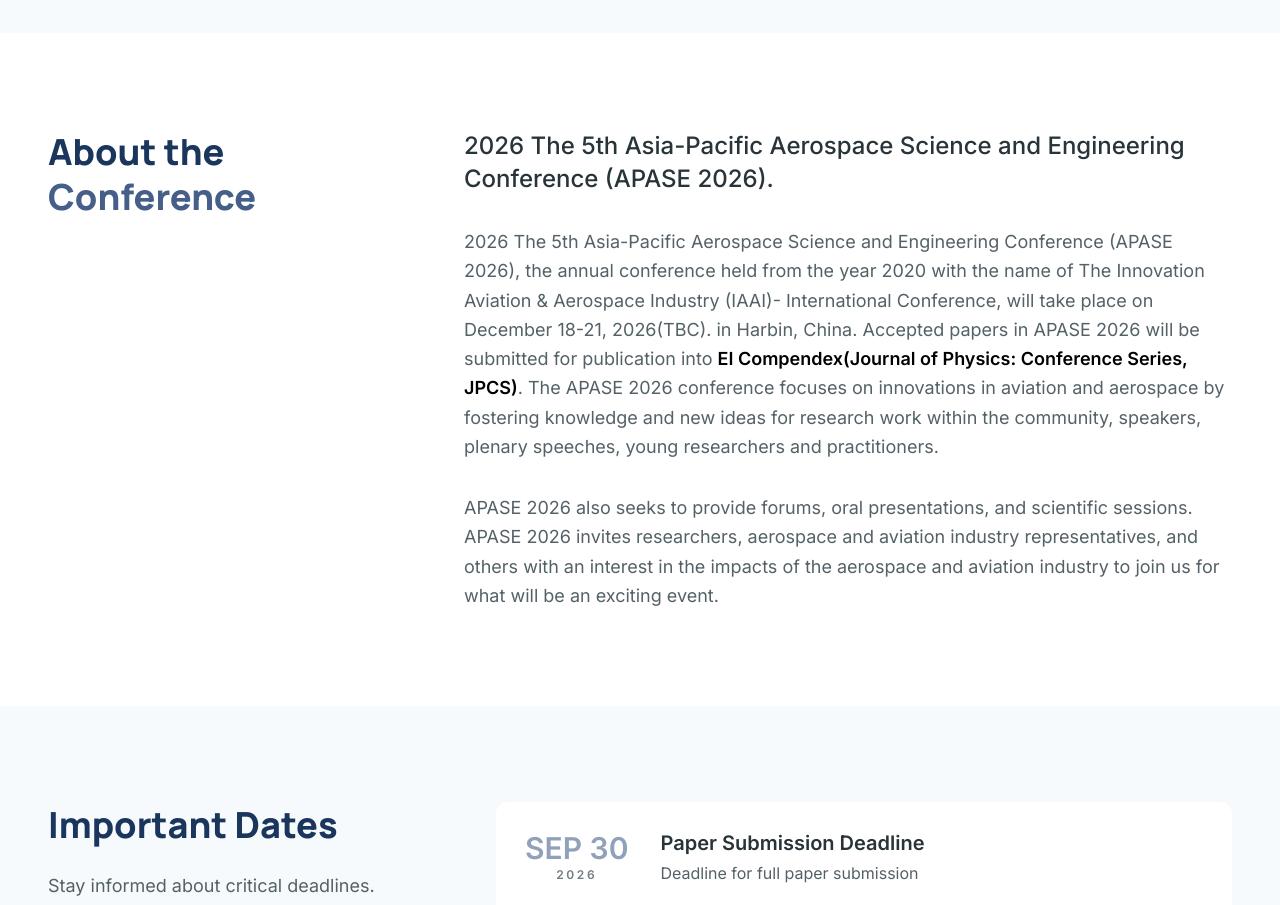
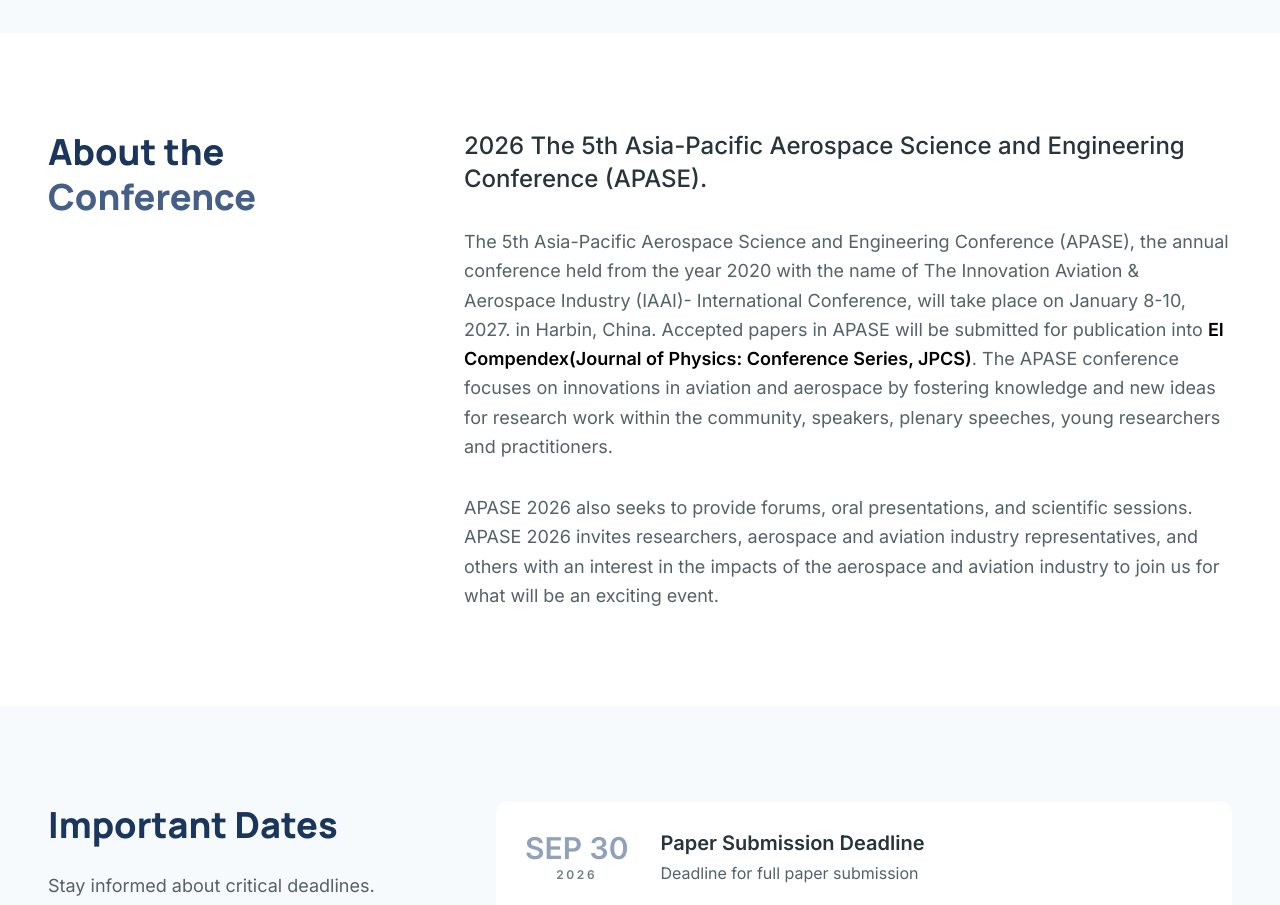
Before and after one commit to ascomlab/apase-web, a Next.js app: page / in a window 1280 px wide. Shown: the part 980-1885 px from the top of the page. Built offline with nearby package versions, Linux system fonts and the light colour scheme.

Commit message:
Update page.tsx

```diff
--- a/app/page.tsx
+++ b/app/page.tsx
@@ -341,19 +341,19 @@ export default function Home() {
               <div className="max-w-3xl space-y-8">
                 <p className="font-body text-2xl text-on-surface leading-snug font-medium">
                   2026 The 5th Asia-Pacific Aerospace Science and Engineering
-                  Conference (APASE 2026).
+                  Conference (APASE).
                 </p>
                 <p className="font-body text-lg text-on-surface-variant leading-relaxed">
-                  2026 The 5th Asia-Pacific Aerospace Science and Engineering
-                  Conference (APASE 2026), the annual conference held from the
+                  The 5th Asia-Pacific Aerospace Science and Engineering
+                  Conference (APASE), the annual conference held from the
                   year 2020 with the name of The Innovation Aviation {"&"}{" "}
                   Aerospace Industry (IAAI)- International Conference, will take
-                  place on December 18-21, 2026(TBC). in Harbin, China. Accepted
-                  papers in APASE 2026 will be submitted for publication into{" "}
+                  place on January 8-10, 2027. in Harbin, China. Accepted
+                  papers in APASE will be submitted for publication into{" "}
                   <b className="text-black">
                     EI Compendex(Journal of Physics: Conference Series, JPCS)
                   </b>
-                  . The APASE 2026 conference focuses on innovations in aviation
+                  . The APASE conference focuses on innovations in aviation
                   and aerospace by fostering knowledge and new ideas for
                   research work within the community, speakers, plenary
                   speeches, young researchers and practitioners.
```
